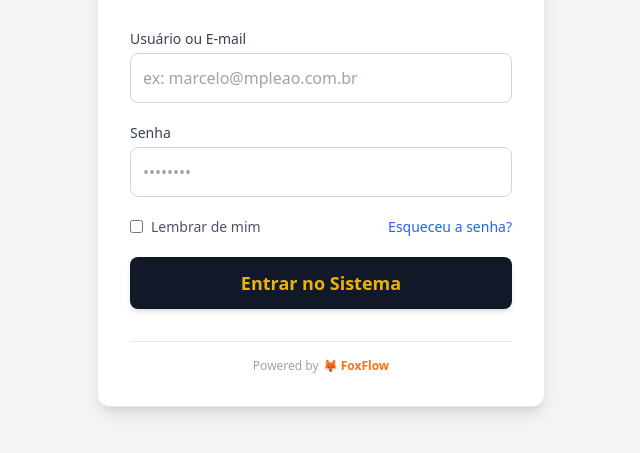
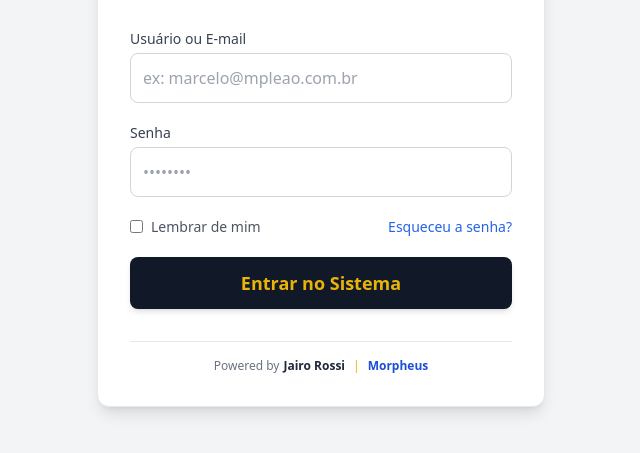
Before and after one commit to jairorossi/sistemapedidos, a plain HTML site: page login.html in a window 1280 px wide. Shown: the part 283-736 px from the top of the page, without its empty margins (319-959 px from the left). Drawn offline with nearby package versions, Linux system fonts and the light colour scheme.

Commit message:
Update login.html

```diff
--- a/login.html
+++ b/login.html
@@ -54,11 +54,13 @@
             </button>
         </form>
 
-        <div class="mt-8 text-center border-t pt-4">
-            <p class="text-xs text-gray-400 flex items-center justify-center gap-1">
-                Powered by <span class="font-bold text-orange-500 flex items-center gap-1">🦊 FoxFlow</span>
-            </p>
-        </div>
+<div class="mt-8 text-center border-t border-gray-200 pt-4">
+    <p class="text-xs text-gray-500 flex items-center justify-center gap-1">
+        Powered by <span class="font-bold text-gray-800">Jairo Rossi</span>
+        <span class="text-yellow-500 mx-1">|</span>
+        <span class="font-bold text-blue-700">Morpheus</span>
+    </p>
+</div>
 
     </div>
 
```
